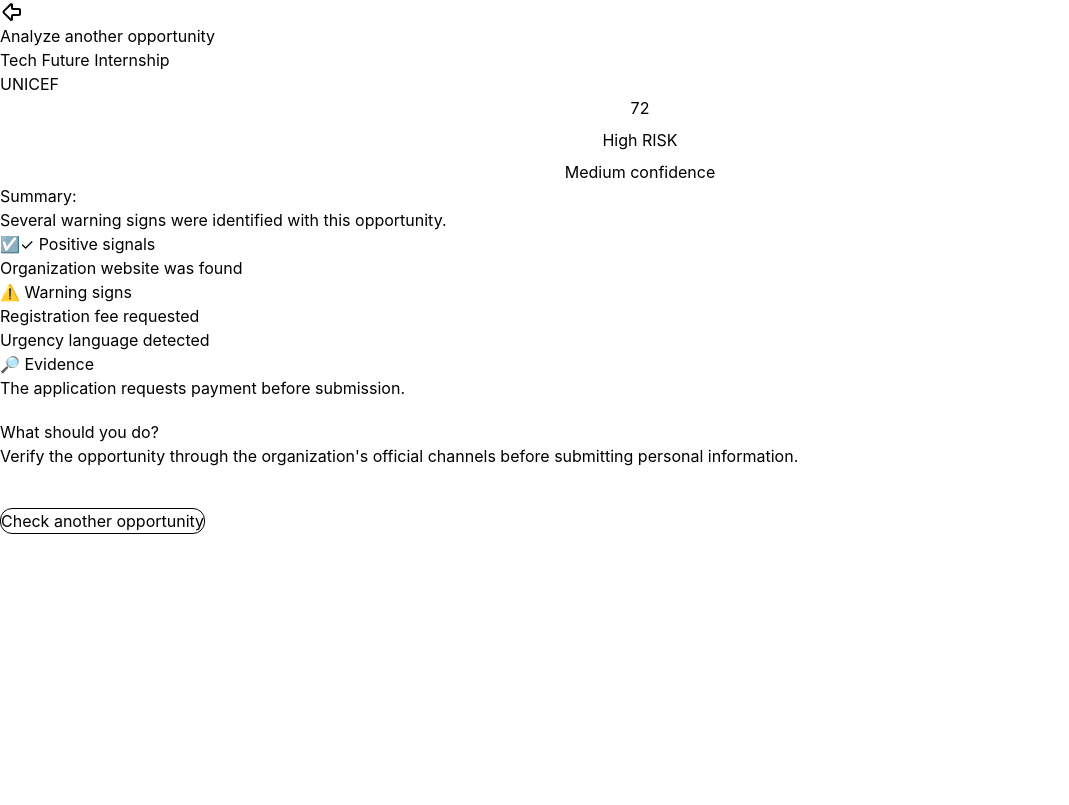
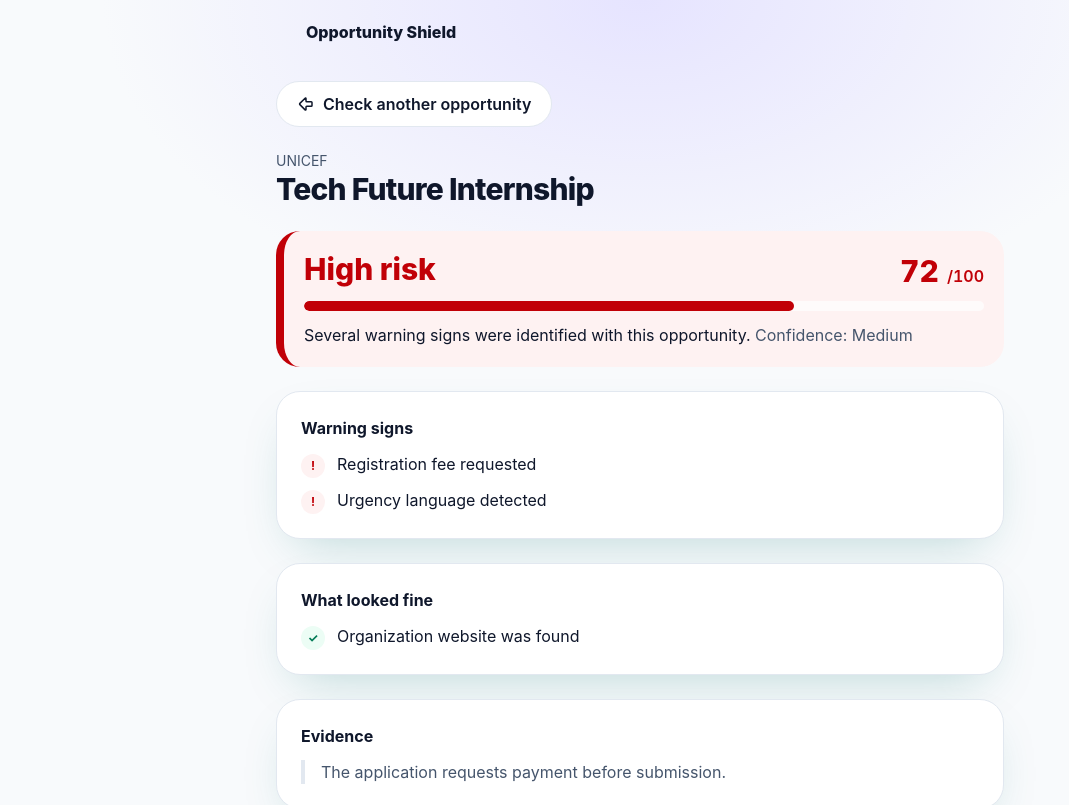
Before and after one commit to Twinbyte/Opportunity-Shield-Frontend, a React (Vite) app: page /result in a window 1280 px wide. Shown: the top 805 px of the page, without its empty margins (0-1069 px from the left). Built offline with nearby package versions, Linux system fonts and the light colour scheme.

Commit message:
feat: setup UI with mock data

```diff
--- a/src/index.css
+++ b/src/index.css
@@ -1 +1,7 @@
 @import "tailwindcss";
+
+@import url('https://fonts.googleapis.com/css2?family=Inter:ital,opsz,wght@0,14..32,100..900;1,14..32,100..900&family=Poppins:wght@400;500;600;700;800;900&display=swap');
+
+body {
+    font-family: Inter;
+}
--- a/src/pages/Home.tsx
+++ b/src/pages/Home.tsx
@@ -1,70 +1,158 @@
 import { useState } from "react";
 import { useNavigate } from "react-router-dom";
+
+type Mode = "url" | "text";
+
 function Home() {
+  const [mode, setMode] = useState<Mode>("url");
+  const [input, setInput] = useState("");
+  const [error, setError] = useState("");
   const [isLoading, setIsLoading] = useState(false);
-  const [input, setInput] = useState("")
-  const navigate = useNavigate()
-//   const [showResult, setShowResult] = useState(false);
+  const navigate = useNavigate();
 
-  const handleSubmit = async () => {
+  const switchMode = (next: Mode) => {
+    setMode(next);
+    setInput("");
+    setError("");
+  };
+
+  const handleSubmit = async (e: React.SubmitEvent) => {
+    e.preventDefault();
+    if (!input.trim()) {
+      setError(
+        mode === "url" ? "Paste a link to check" : "Paste the message to check",
+      );
+      return;
+    }
+    setError("");
     setIsLoading(true);
 
     try {
-        if (!input.trim()) {
-          alert("Input field must not be empty")
-          return
-        }
       await new Promise((resolve) => setTimeout(resolve, 2000));
       alert("Data submitted!");
-      navigate("/result")
-    //   setShowResult(true);
+      navigate("/result");
     } catch (error) {
       console.error("Submission failed", error);
+      setError("We couldn't finish this check. Please try again.");
     } finally {
       setIsLoading(false);
     }
   };
 
+  const tabBase =
+    "cursor-pointer rounded-full px-4.5 py-2 text-sm font-semibold";
+  const tabOn = "bg-white text-slate-900 ring-1 ring-slate-200";
+  const tabOff = "text-slate-600";
+  const field =
+    "w-full rounded-xl border border-slate-200 bg-slate-50 px-4 py-3.5 text-base text-slate-900 placeholder:text-slate-500 focus-visibility:outline-2 focus-visible:outline-offset-2 focus-visible:outline-teal-700";
+
   return (
     <>
-          <h1 className="text-3xl text-center">
-            Verify an Opportunity before you apply{" "}
+      <div className="min-h-screen bg-slate-50 text-slate-900 bg-[radial-gradient(60%_45%_at_50%_0%,#e6e4ff,transparent_70%)]">
+        <header className="mx-auto w-full max-w-3xl px-5 pt-5">
+          <span className="inline-flex items-center gap-2 font-extrabold">
+            <svg
+              viewBox="0 0 24 24"
+              width="22"
+              height="22"
+              aria-hidden="true"
+              className="text-teal-700"
+            >
+              <path
+                d="M12 218 3v6c0 5-3.5 9-8 11-4.5-2-8-6-8-11v5z"
+                fill="currentColor"
+              />
+            </svg>
+            Opportunity Shield
+          </span>
+        </header>
+
+        <main className=" px-5 py-14 w-full max-w-3xl mx-auto text-center">
+          <p className="inline-block rounded-full border border-slate-200 bg-white/75 px-3.5 py-1.5 text-sm font-semibold text-teal-700">
+            Free scam check for job and scholarship offers
+          </p>
+          <h1 className="text-4xl md:text-5xl mt-5 font-extrabold leading-tight tracking-tight">
+            Verify an Opportunity{" "}
+            <span className="text-teal-700"> before you apply </span>
           </h1>
-          <p>
+          <p className="mx-auto mt-4 max-w-[52ch] text-balance text-lg text-slate-600">
             Paste an opportunity link or text below to check its legitimacy
             before applying.
           </p>
-          <input value={input} onChange={(e) => setInput(e.target.value)} type="text" placeholder="Paste opportunity URL/text..." />
-          <button
-            onClick={handleSubmit}
-            disabled={isLoading}
-            className="max-w-md px-2 py-1 cursor-pointer border rounded-md bg-amber-400 text-white"
+          <form
+            onSubmit={handleSubmit}
+            noValidate
+            className="mx-auto mt-8 max-w-160 rounded-3xl border border-slate-200 bg-white p-4 text-left shadow-[0_20px_50px_-20px_rgba(15,118,110,0.28)] sm:p-6"
           >
-            {isLoading ? (
-              <span>
+            <div
+              className="inline-flex gap-1 rounded-full bg-slate-100 p-1"
+              role="tablist"
+              aria-label="What are you checking?"
+            >
+              <button
+                type="button"
+                role="tab"
+                aria-selected={mode === "url"}
+                onClick={() => switchMode("url")}
+                className={`${tabBase} ${mode === "url" ? tabOn : tabOff}`}
+              >
+                Paste URL
+              </button>
+              <button
+                type="button"
+                role="tab"
+                aria-selected={mode === "text"}
+                onClick={() => switchMode("text")}
+                className={`${tabBase} ${mode === "text" ? tabOn : tabOff}`}
+              >
+                Paste text
+              </button>
+            </div>
+
+            <div className="mt-3">
+              {mode === "url" ? (
+                <input
+                  className={field}
+                  type="url"
+                  inputMode="url"
+                  placeholder="https://"
+                  value={input}
+                  onChange={(e) => setInput(e.target.value)}
+                />
+              ) : (
+                <textarea
+                  className={`${field} min-h-32 resize-y`}
+                  placeholder="Paste the email, WhatsApp message or job description"
+                  value={input}
+                  onChange={(e) => setInput(e.target.value)}
+                ></textarea>
+              )}
+            </div>
+
+            {error && (
+              <p role="alert" className="mt-2 text-sm text-red-700">
+                {error}
+              </p>
+            )}
+
+            <div className="mt-4 flex justify-end">
+              <button
+                type="submit"
+                disabled={isLoading}
+                className="inline-flex w-full cursor-pointer items-center justify-center rounded-full bg-teal-700 px-6 py-3.5 font-bold text-white transition hover:bg-teal-800 focus-visible:outline-2 focus-visible:outline-offset-2 focus-visible:outline-teal-700 disabled:cursor-not-allowed disabled:opacity-60 sm:w-auto "
+              >
                 {" "}
-                <span></span> Analyzing...{" "}
-              </span>
-            ) : (
-              "Analyze Opportunity"
-            )}{" "}
-          </button>
-          <div>
-            {isLoading ? (
-              <div>
-                <h2> 🔍 Analyzing opportunity...</h2>
-                <p>
-                  We're checking the information associated with this
-                  opportunity.
-                </p>
-                ...
-              </div>
-            ) : (
-              ""
-            )}
-          </div>
+                {isLoading ? "Analyzing..." : "Analyze opportunity"}{" "}
+              </button>
+            </div>
+          </form>
+          <p className="mt-4 text-sm text-slate-600">
+            We only use what you paste for this check.
+          </p>
+        </main>
+      </div>
     </>
-  )
+  );
 }
 
 export default Home;
--- a/src/pages/Result.tsx
+++ b/src/pages/Result.tsx
@@ -1,7 +1,6 @@
 import type { AnalysisResult } from "../types/opportunity";
 import { ArrowBigLeft } from "lucide-react";
 import { useNavigate } from "react-router-dom";
-
 
 const mockResult: AnalysisResult = {
   opportunityName: "Tech Future Internship",
@@ -16,41 +15,154 @@
   recommendation:
     "Verify the opportunity through the organization's official channels before submitting personal information.",
 };
+
+const TONE: Record<string, string> = {
+  High: "border-red-700 bg-red-50 text-red-700",
+  Medium: "border-amber-700 bg-amber-50 text-amber-700",
+  Low: "border-emerald-700 bg-emerald-50 text-emerald-700",
+};
+
+const LABEL: Record<string, string> = {
+  High: "High risk",
+  Medium: "Be careful",
+  Low: "Looks legitimate",
+};
+
+const card =
+  "rounded-3xl border border-slate-200 bg-white p-4 shadow-[0_20px_50px_-20px_rgba(15,118,110,0.28)] sm:p-6";
+
+function SignalList({ items, kind }: { items: string[]; kind: "bad" | "ok" }) {
+  return (
+    <ul className="mt-3 space-y-2.5">
+      {items.map((item) => (
+        <li key={item} className="flex gap-3">
+          <span
+            aria-hidden="true"
+            className={`mt-0.5 grid size-6 shrink-0 place-items-center rounded-full text-xs font-bold ${kind === "bad" ? "bg-red-50 text-red-700" : "bg-emerald-50 text-emerald-700"}`}
+          >
+            {kind === "bad" ? "!" : "✓"}
+          </span>
+          <span> {item} </span>
+        </li>
+      ))}
+    </ul>
+  );
+}
 function Result() {
-    const navigate = useNavigate()
+  const navigate = useNavigate();
+  const res = mockResult;
   return (
-    <>
-      <button onClick={() => navigate("/")}>
-        <ArrowBigLeft /> Analyze another opportunity{" "}
-      </button>
-      <p> {mockResult.opportunityName} </p>
-      <p> {mockResult.organization} </p>
+    <div className="min-h-screen bg-slate-50 text-slate-900 bg-[radial-gradient(60%_45%_at_50%_0%,#e6e4ff,transparent_70%)]">
+      <header className="mx-auto w-full max-w-3xl px-5 pt-5">
+        <span className="inline-flex items-center gap-2 font-extrabold">
+          <svg
+            viewBox="0 0 24 24"
+            width="22"
+            height="22"
+            aria-hidden="true"
+            className="text-teal-700"
+          >
+            <path
+              d="M12 218 3v6c0 5-3.5 9-8 11-4.5-2-8-6-8-11v5z"
+              fill="currentColor"
+            />
+          </svg>
+          Opportunity Shield
+        </span>
+      </header>
+      <main className="mx-auto w-full max-w-3xl space-y-6 px-5 py-8">
+        <button
+          onClick={() => navigate("/")}
+          className="inline-flex cursor-pointer items-center gap-2 rounded-full border border-slate-200 bg-white px-5 py-2.5 font-semibold transition hover:border-teal-700 focus-visible:outline-2 focus-visible:outline-offset-2 focus-visible:outline-teal-700"
+        >
+          <ArrowBigLeft size={18} aria-hidden="true" /> Check another
+          opportunity{" "}
+        </button>
+        <div>
+          <p className="text-sm text-slate-600"> {res.organization} </p>
+          <h1 className="text-2xl font-extrabold tracking-tight md:text-3xl">
+            {" "}
+            {res.opportunityName}{" "}
+          </h1>
+        </div>
 
-      <div className="flex flex-col gap-2 justify-center items-center">
-        <div> {mockResult.riskScore} </div>
-        <div> {mockResult.riskLevel} RISK </div>
-        <div> {mockResult.confidence} confidence </div>{" "}
-      </div>
-      <span>Summary:</span>
-      <p> {mockResult.summary} </p>
-      <span> ☑️✓ Positive signals </span>
-       {mockResult.positiveSignals.map(signal => (
-        <p key={signal}> {signal} </p>
-      ))}
-      <span> ⚠️ Warning signs </span>
-      {mockResult.warningSignals.map(signal => (
-        <p key={signal}> {signal} </p>
-      ))}
-      <span> 🔎 Evidence </span>
-     {mockResult.evidence.map(evidence => (
-        <p key={evidence}> {evidence} </p>
-      ))}
+        <section
+          role="status"
+          className={`rounded-3xl border-l-8 p-5 ${TONE[res.riskLevel]}`}
+        >
+          <div className="flex items-end justify-between gap-4">
+            <p className="text-3xl font-extrabold leading-tight">
+              {LABEL[res.riskLevel]}{" "}
+            </p>
+            <p className="text-3xl font-extrabold tabular-nums">
+              {" "}
+              {res.riskScore}{" "}
+              <span className="text-base font-semibold">/100</span>{" "}
+            </p>
+          </div>
 
-      <div className="mt-5"> What should you do?</div>
-      <p> {mockResult.recommendation} </p>
+          <div
+            className="mt-3 h-2.5 overflow-hidden rounded-full bg-white/70"
+            role="meter"
+            aria-valuenow={res.riskScore}
+            aria-valuemin={0}
+            aria-valuemax={100}
+            aria-label="Risk score"
+          >
+            <div
+              className="h-full rounded-full bg-current"
+              style={{ width: `${res.riskScore}%` }}
+            ></div>
+          </div>
+          <p className="mt-3 text-slate-900">
+            {res.summary}{" "}
+            <span className="text-slate-600">
+              {" "}
+              Confidence: {res.confidence}{" "}
+            </span>
+          </p>
+        </section>
 
-      <button onClick={() => navigate("/")} className="mt-10 border rounded-xl cursor-pointer">Check another opportunity</button>
-    </>
+        {res.warningSignals.length > 0 && (
+          <section className={card}>
+            <h2 className="font-bold">Warning signs</h2>
+            <SignalList items={res.warningSignals} kind="bad" />
+          </section>
+        )}
+
+        {res.positiveSignals.length > 0 && (
+          <section className={card}>
+            <h2 className="font-bold">What looked fine</h2>
+            <SignalList items={res.positiveSignals} kind="ok" />
+          </section>
+        )}
+
+        {res.evidence.length > 0 && (
+          <section className={card}>
+            <h2 className="font-bold">Evidence</h2>
+            <ul className="mt-3 space-y-2">
+              {res.evidence.map((ev) => (
+                <li
+                  key={ev}
+                  className="border-l-4 border-slate-200 pl-4 text-slate-600"
+                >
+                  {ev}
+                </li>
+              ))}
+            </ul>
+          </section>
+        )}
+
+        <section className="rounded-3xl bg-teal-50 p-5">
+          <h2 className="font-bold text-teal-600">What should you do?</h2>
+          <p className="mt-2"> {res.recommendation} </p>
+        </section>
+
+        <p className="text-center text-sm text-slate-600">
+          Automated analysis can be wrong. Use it as a guide, not a guarantee.
+        </p>
+      </main>
+    </div>
   );
 }
 
```
